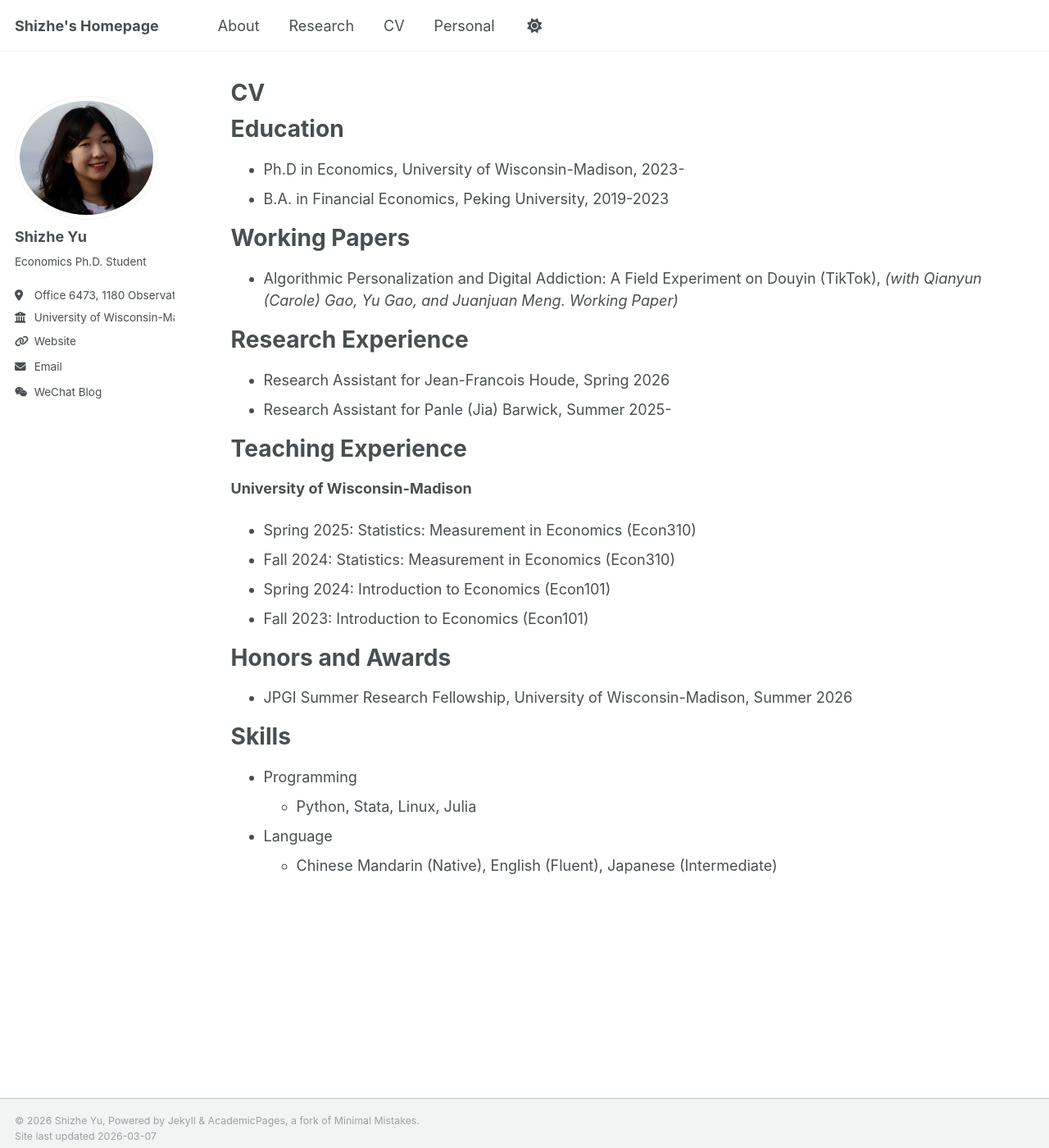
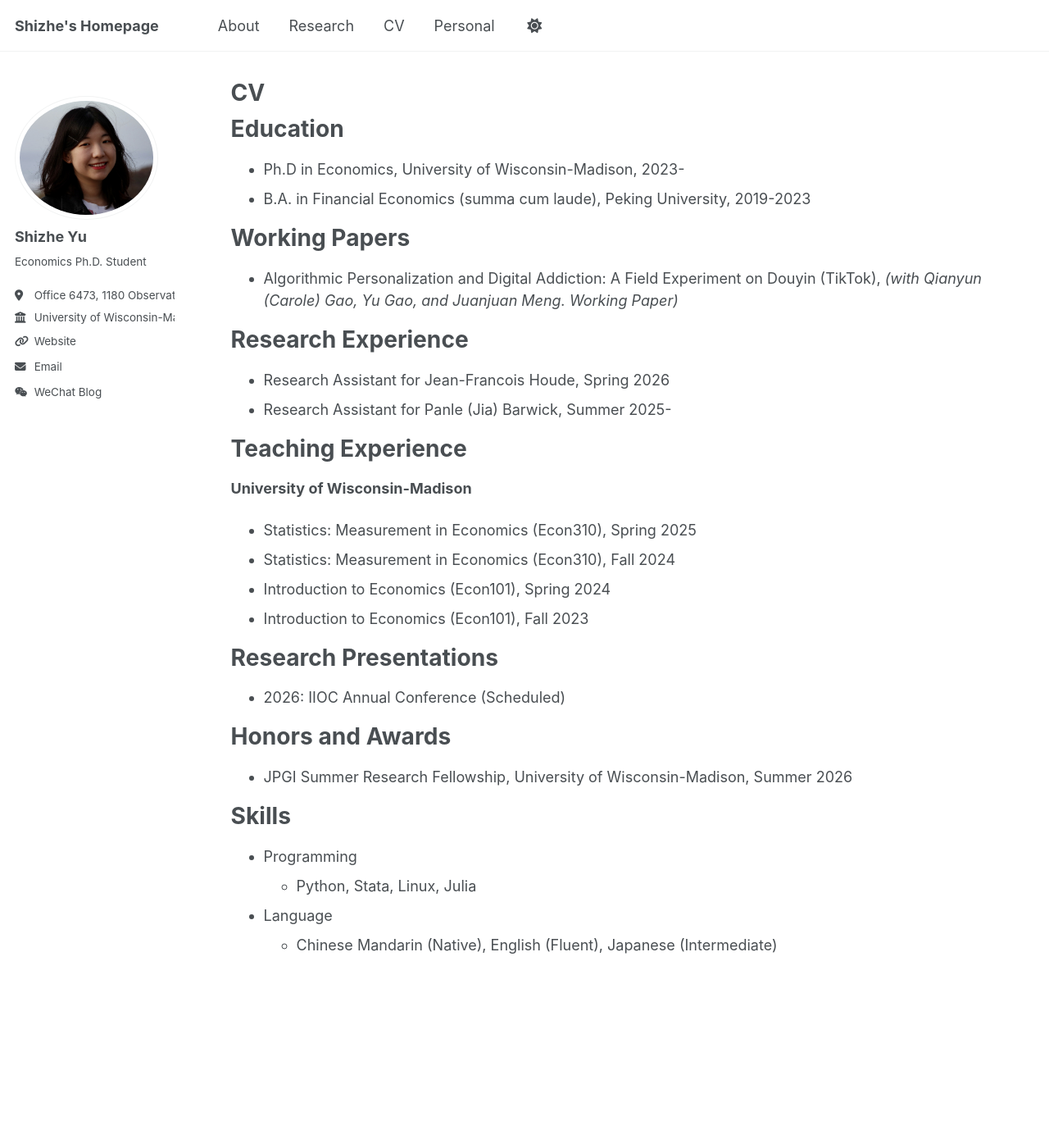
Before and after one commit to shizhe-yu/shizhe-yu.github.io, a Jekyll site: the page built from _pages/cv.md, in a window 1280 px wide and 1400 px high. Shown: the whole window at 82% size. Built offline with Jekyll 4.4.1, drawn with Linux system fonts in a browser that asks for light colours.

Commit message:
Revise CV with updated education and teaching details
Updated education and teaching experience sections for clarity and added a new research presentations section.

```diff
--- a/_pages/cv.md
+++ b/_pages/cv.md
@@ -12,7 +12,7 @@ redirect_from:
 Education
 ======
 * Ph.D in Economics, University of Wisconsin-Madison, 2023-
-* B.A. in Financial Economics, Peking University, 2019-2023
+* B.A. in Financial Economics (summa cum laude), Peking University, 2019-2023
 
 Working Papers
 ======
@@ -27,10 +27,14 @@ Research Experience
 Teaching Experience
 ======
 **University of Wisconsin-Madison**
-* Spring 2025: Statistics: Measurement in Economics (Econ310)
-* Fall 2024: Statistics: Measurement in Economics (Econ310)
-* Spring 2024: Introduction to Economics (Econ101)
-* Fall 2023: Introduction to Economics (Econ101)
+* Statistics: Measurement in Economics (Econ310), Spring 2025
+* Statistics: Measurement in Economics (Econ310), Fall 2024
+* Introduction to Economics (Econ101), Spring 2024
+* Introduction to Economics (Econ101), Fall 2023
+
+Research Presentations
+======
+* 2026: IIOC Annual Conference (Scheduled)
 
 
 Honors and Awards
```
